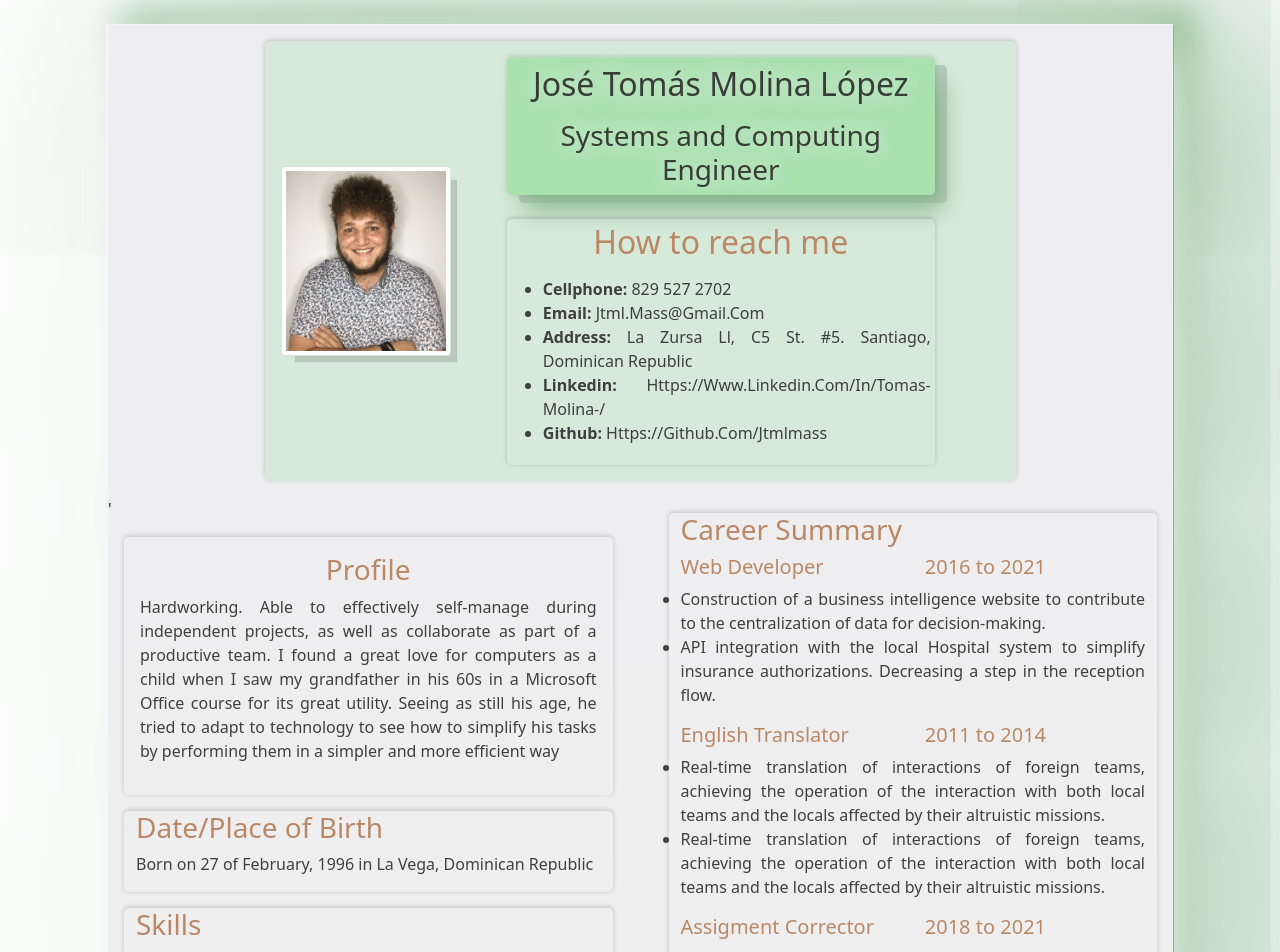
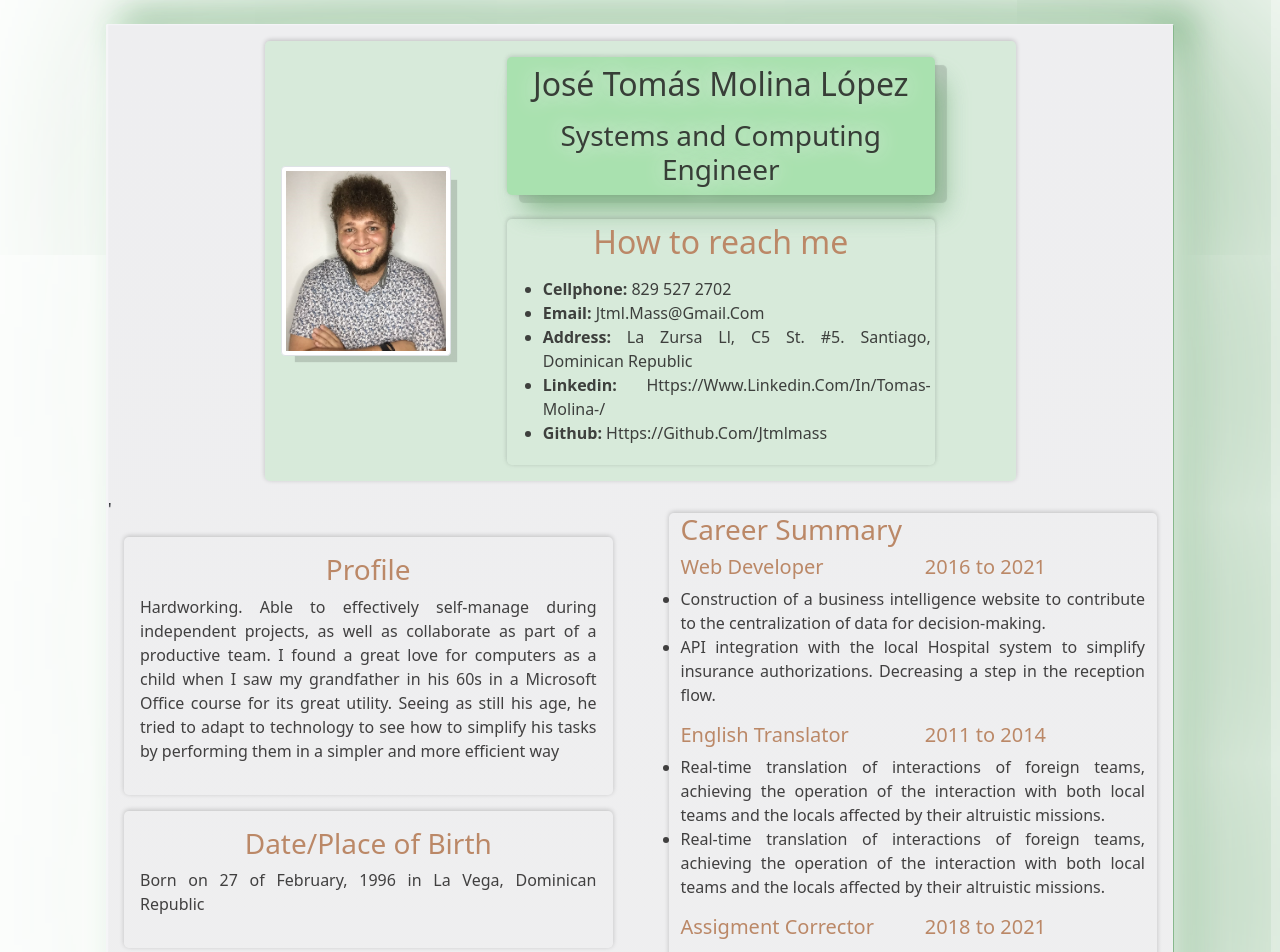
Before and after one commit to tomasjml/cv-tomas-molina, a React (Create React App) app: page / in a window 1280 px wide. Shown: the top 952 px of the page. Built offline with nearby package versions, Linux system fonts and the light colour scheme.

Commit message:
Fix internal padding in BirthInfo

```diff
--- a/src/components/birth-info/BirthInfo.js
+++ b/src/components/birth-info/BirthInfo.js
@@ -2,8 +2,8 @@ import React from 'react';
 
 const BirthInfo = ({birthDate, birthPlace}) => {
     return (
-        <div className="info">
-            <h3>Date/Place of Birth</h3>
+        <div className="info p-3">
+            <h3 className="text-center">Date/Place of Birth</h3>
             <p>Born on {birthDate} in {birthPlace}</p>
         </div>
      );
```
